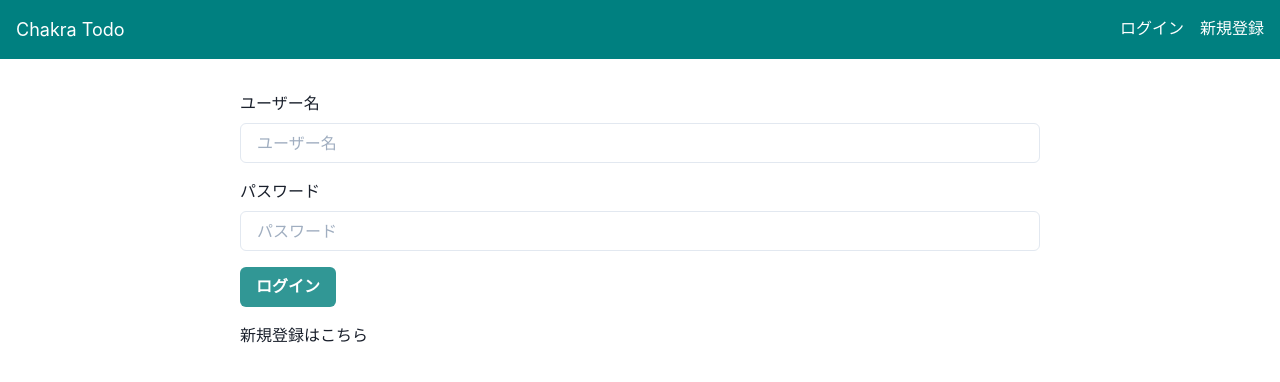
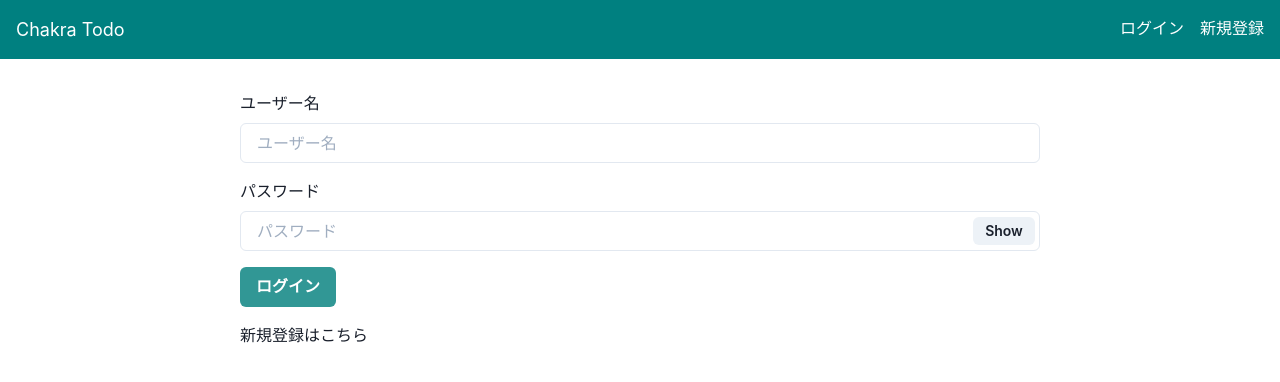
Before and after one commit to shuheishintani/ddd-express-client, a Next.js app: page /login in a window 1280 px wide. Shown: the top 382 px of the page. Built offline with nearby package versions, Linux system fonts and the light colour scheme; no server answers.

Commit message:
パスワード用のInputを作成

```diff
--- /dev/null
+++ b/src/components/PasswordInput.tsx
@@ -0,0 +1,23 @@
+import { InputGroup, Input, InputRightElement, Button } from "@chakra-ui/react";
+import React, { useState } from "react";
+
+export const PasswordInput = ({ ...props }) => {
+  const [show, setShow] = useState(false);
+  const handleClick = () => setShow(!show);
+
+  return (
+    <InputGroup size="md">
+      <Input
+        pr="4.5rem"
+        type={show ? "text" : "password"}
+        ref={props.refProp}
+        {...props}
+      />
+      <InputRightElement width="4.5rem">
+        <Button h="1.75rem" size="sm" onClick={handleClick}>
+          {show ? "Hide" : "Show"}
+        </Button>
+      </InputRightElement>
+    </InputGroup>
+  );
+};
--- a/src/components/UserForm.tsx
+++ b/src/components/UserForm.tsx
@@ -11,6 +11,7 @@ import React from "react";
 import { useForm } from "react-hook-form";
 import { yupResolver } from "@hookform/resolvers/yup";
 import * as yup from "yup";
+import { PasswordInput } from "./PasswordInput";
 
 interface Props {
   mutation: (userInput: UserInput) => void;
@@ -40,7 +41,12 @@ export const UserForm: React.FC<Props> = ({ mutation, action, statusCode }) => {
     <form onSubmit={handleSubmit(mutation)}>
       <FormControl isInvalid={errors.username}>
         <FormLabel htmlFor="username">ユーザー名</FormLabel>
-        <Input name="username" placeholder="ユーザー名" ref={register()} />
+        <Input
+          name="username"
+          placeholder="ユーザー名"
+          ref={register()}
+          autoComplete="off"
+        />
         <FormErrorMessage>
           {errors.username && errors.username.message}
         </FormErrorMessage>
@@ -52,7 +58,12 @@ export const UserForm: React.FC<Props> = ({ mutation, action, statusCode }) => {
       </FormControl>
       <FormControl isInvalid={errors.password} mt={4}>
         <FormLabel htmlFor="password">パスワード</FormLabel>
-        <Input name="password" placeholder="パスワード" ref={register()} />
+        <PasswordInput
+          name="password"
+          placeholder="パスワード"
+          refProp={register()}
+          autoComplete="off"
+        />
         <FormErrorMessage>
           {errors.password && errors.password.message}
         </FormErrorMessage>
```
